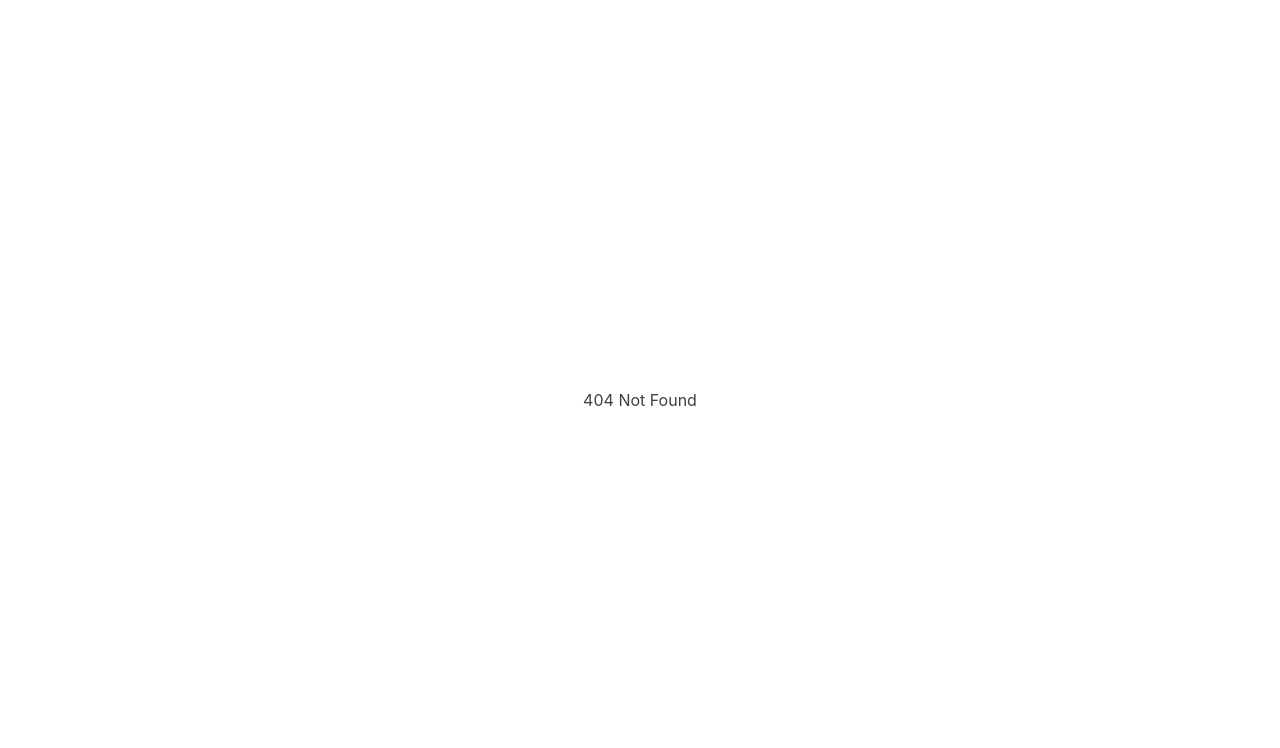
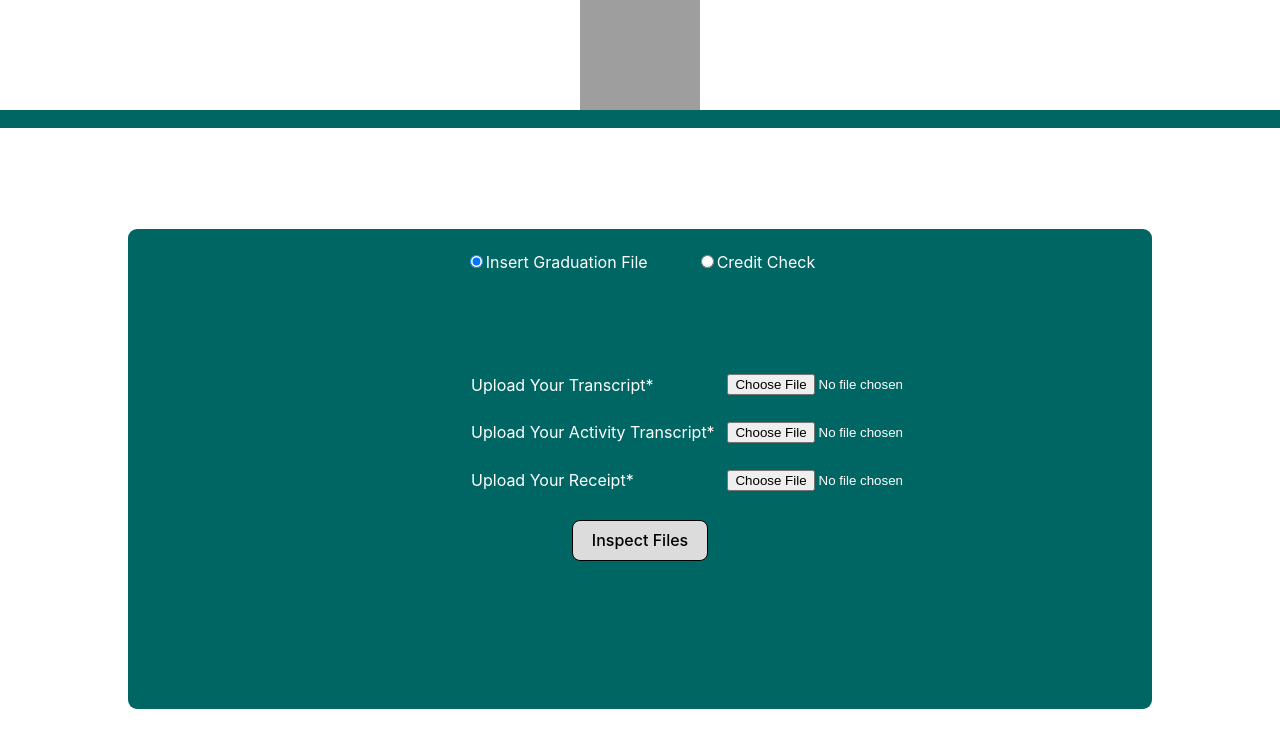
Before and after one commit to sh4dowstorm/472-S-ComSciCurriculumProject-6510450216, a React (Vite) app in the folder frontend/: page /insertgradfile in a window 1280 px wide. Before the commit this address had no page. Shown: the top 748 px of the page. Built offline with nearby package versions, Linux system fonts and the light colour scheme; grey boxes are pictures that could not be loaded.

Commit message:
Insert Graduation File v1

```diff
--- a/frontend/src/App.tsx
+++ b/frontend/src/App.tsx
@@ -2,6 +2,7 @@ import React from "react";
 import { BrowserRouter as Router, Routes, Route } from "react-router-dom";
 import HomePage from "./pages/Home";
 import CreditCheckPage from "./pages/creditCheck";
+import InsertGradFile from "./pages/insertGradFile";
 
 const App: React.FC = () => {
   return (
@@ -9,6 +10,7 @@ const App: React.FC = () => {
       <Routes>
         <Route path="/" element={<HomePage />} />
         <Route path="/creditcheck" element={<CreditCheckPage />} />
+        <Route path="/insertgradfile" element={<InsertGradFile />} />
         <Route path="*" element={<div>404 Not Found</div>} />
       </Routes>
     </Router>
--- a/frontend/src/pages/Home.tsx
+++ b/frontend/src/pages/Home.tsx
@@ -11,17 +11,28 @@ const HomePage: React.FC = () => {
     navigate("/creditcheck");
   };
 
+  const handleClickGradutaionFile = () => {
+    navigate("/insertgradfile");
+  };
+
   return (
     <div className="home-page">
       <Header />
       <div className="content">
         <h1>Home Page</h1>
         <p>This is the home page.</p>
-        <Button
-          text="To Credit Check"
-          className="button"
-          onClick={handleClick}
-        />
+        <div className="button-container">
+          <Button
+            text="To Credit Check"
+            className="button"
+            onClick={handleClick}
+          />
+          <Button
+            text="To Insert Graduation File"
+            className="button"
+            onClick={handleClickGradutaionFile}
+          />
+        </div>
       </div>
     </div>
   );
--- a/frontend/src/pages/creditCheck.tsx
+++ b/frontend/src/pages/creditCheck.tsx
@@ -1,12 +1,25 @@
-import React from "react";
+import React, { useState } from "react";
+import { useNavigate } from "react-router-dom";
 import Header from "../components/header";
-import Button from "../components/button";
 import "../styles/creditCheck.css";
 
 const CreditCheckPage: React.FC = () => {
+  const [file, setFile] = useState<File | null>(null);
+  const navigate = useNavigate();
+
+  const handleFileChange = (event: React.ChangeEvent<HTMLInputElement>) => {
+    if (event.target.files) {
+      setFile(event.target.files[0]);
+    }
+  };
+
   const handleSubmit = () => {
-    // Logic to send data to the backend
-    console.log("Data sent to backend");
+    if (file) {
+      // Logic to send file to the backend
+      console.log("File sent to backend:", file.name);
+    } else {
+      console.log("No file selected");
+    }
   };
 
   return (
@@ -14,12 +27,8 @@ const CreditCheckPage: React.FC = () => {
       <Header />
       <div className="content">
         <div className="credit-check-container">
-          <h1>Credit Check</h1>
-          <Button
-            text="Submit"
-            className="button"
-            onClick={handleSubmit}
-          />
+          <input type="file" onChange={handleFileChange} />
+          <button className="button" onClick={handleSubmit}>Submit</button>
         </div>
       </div>
     </div>
--- /dev/null
+++ b/frontend/src/pages/insertGradFile.tsx
@@ -0,0 +1,107 @@
+import React, { useState, useEffect } from "react";
+import { useNavigate } from "react-router-dom";
+import Header from "../components/header";
+import "../styles/InsertGradFile.css";
+
+const InsertGradFile: React.FC = () => {
+  const [files, setFiles] = useState<{ [key: string]: File | null }>({
+    transcript: null,
+    activityTranscript: null,
+    receipt: null,
+  });
+  const [selectedPage, setSelectedPage] = useState("insertgradfile");
+  const [message, setMessage] = useState<string | null>(null);
+  const [messageType, setMessageType] = useState<"error" | "success" | null>(null);
+  const navigate = useNavigate();
+
+  const handleFileChange = (event: React.ChangeEvent<HTMLInputElement>, fileType: string) => {
+    if (event.target.files) {
+      const selectedFile = event.target.files[0];
+      setFiles((prevFiles) => ({ ...prevFiles, [fileType]: selectedFile }));
+    }
+  };
+
+  const handleSubmit = () => {
+    const invalidFiles = Object.values(files).filter(
+      (file) => file && file.type !== "application/pdf"
+    );
+
+    if (invalidFiles.length > 0) {
+      setMessage("Only PDF files are allowed.");
+      setMessageType("error");
+    } else {
+      setMessage("Files are valid.");
+      setMessageType("success");
+      // Logic to send files to the backend
+      console.log("Files sent to backend:", files);
+    }
+  };
+
+  useEffect(() => {
+    if (message) {
+      const timer = setTimeout(() => {
+        setMessage(null);
+        setMessageType(null);
+      }, 3000); // 3 seconds
+
+      return () => clearTimeout(timer);
+    }
+  }, [message]);
+
+  const handleNavigate = (page: string) => {
+    setSelectedPage(page);
+    navigate(`/${page}`);
+  };
+
+  return (
+    <div className="grad-file-page">
+      <Header />
+      <div className="content">
+        <div className="grad-file-container">
+          <div className="button-container">
+            <label>
+              <input
+                type="radio"
+                name="page"
+                value="insertgradfile"
+                checked={selectedPage === "insertgradfile"}
+                onChange={() => handleNavigate("insertgradfile")}
+              />
+              Insert Graduation File
+            </label>
+            <label>
+              <input
+                type="radio"
+                name="page"
+                value="creditcheck"
+                checked={selectedPage === "creditcheck"}
+                onChange={() => handleNavigate("creditcheck")}
+              />
+              Credit Check
+            </label>
+          </div>
+          <div className="upload-container">
+            <span>Upload Your Transcript*</span>
+            <input type="file" onChange={(e) => handleFileChange(e, "transcript")} />
+          </div>
+          <div className="upload-container">
+            <span>Upload Your Activity Transcript*</span>
+            <input type="file" onChange={(e) => handleFileChange(e, "activityTranscript")} />
+          </div>
+          <div className="upload-container">
+            <span>Upload Your Receipt*</span>
+            <input type="file" onChange={(e) => handleFileChange(e, "receipt")} />
+          </div>
+          {message && (
+            <div className="message-container">
+              <p className={messageType === "success" ? "success-message" : "error-message"}>{message}</p>
+            </div>
+          )}
+          <button className="button" onClick={handleSubmit}>Inspect Files</button>
+        </div>
+      </div>
+    </div>
+  );
+};
+
+export default InsertGradFile;
--- /dev/null
+++ b/frontend/src/styles/InsertGradFile.css
@@ -0,0 +1,81 @@
+.grad-file-page .content {
+  padding-top: 138px; /* Height of the header */
+}
+
+.grad-file-page .grad-file-container {
+  display: flex;
+  flex-direction: column;
+  align-items: center;
+  justify-content: center; /* Center content vertically */
+  width: 80vw; /* 80% of viewport width */
+  height: 60vh; /* 60% of viewport height */
+  border-radius: 9px;
+  background-color: #006664;
+  margin: auto;
+  color: white;
+  position: relative;
+}
+
+.grad-file-page .grad-file-container h1 {
+  font-size: 1.5em; /* Smaller font size */
+  font-weight: 500;
+  margin-bottom: 1em;
+  text-align: center; /* Center the text */
+}
+
+.grad-file-page .grad-file-container input[type="file"],
+.grad-file-page .grad-file-container .button {
+  margin: 1em auto; /* Center buttons horizontally */
+}
+
+.grad-file-page .button-container {
+  position: absolute;
+  top: 1.3em;
+  display: flex;
+  flex-direction: row;
+  gap: 3em;
+}
+
+.upload-container {
+  display: flex;
+  align-items: center;
+  gap: 0.4em; /* Space between text and input */
+  width: 33%; /* Ensure the container takes full width */
+}
+
+.upload-container span {
+  flex-shrink: 0; /* Prevent the text from shrinking */
+  width: 250px; /* Set a fixed width for alignment */
+  text-align: left; /* Align text to the right */
+}
+
+.message-container {
+  padding: 1em;
+  width: 100%;
+  border-radius: 0px;
+  margin-top: 1em;
+  text-align: center;
+  color: white;
+  position: fixed; /* Make it a popup */
+  top: 50%;
+  left: 50%;
+  transform: translate(-50%, -50%);
+  z-index: 1000; /* Ensure it is above other elements */
+  background-color: rgba(255, 255, 255, 0); /* Adjust transparency */
+}
+
+.error-message {
+  background-color: #e10505b8;
+  color: white;
+  font-size: 3.5em;
+  margin-top: 1em;
+  text-align: center;
+}
+
+.success-message {
+  background-color: #00ca39b8;
+  color: white;
+  font-size: 3.5em;
+  margin-top: 1em;
+  text-align: center;
+}
--- a/frontend/src/styles/button.css
+++ b/frontend/src/styles/button.css
@@ -13,7 +13,7 @@
 }
 
 .button:hover {
-  background-color: #006664;
+  background-color: #9e9e9e;
   color: white;
 }
 
--- a/frontend/src/styles/creditCheck.css
+++ b/frontend/src/styles/creditCheck.css
@@ -6,7 +6,7 @@
   display: flex;
   flex-direction: column;
   align-items: center;
-  justify-content: Top;
+  justify-content: center; /* Center content vertically */
   width: 80vw; /* 80% of viewport width */
   height: 60vh; /* 60% of viewport height */
   border-radius: 9px;
@@ -20,3 +20,11 @@
   font-weight: 500;
   margin-bottom: 1em;
 }
+
+.button-container {
+  position: absolute; /* Change to relative positioning */
+  top: 1em; /* Adjust this value to position the buttons inside the container */
+  display: flex;
+  flex-direction: row;
+  gap: 2em;
+}
```
